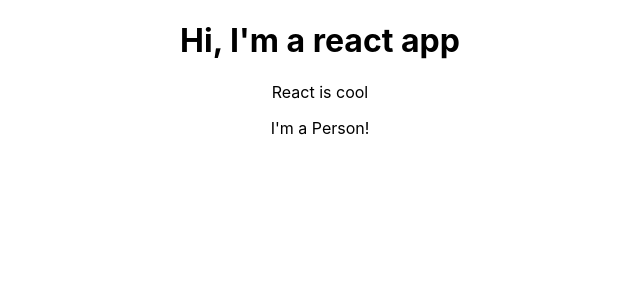
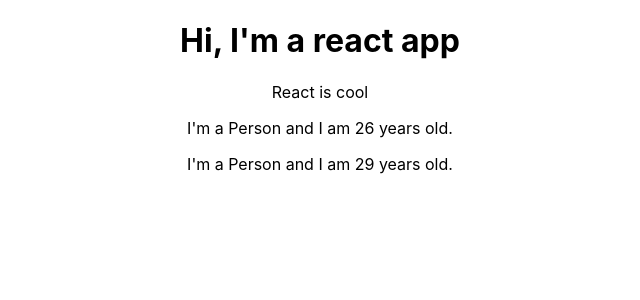
Before and after one commit to caseyjt98/Udemy-React-Tutorial, a React (Create React App) app: page / in a window 1280 px wide. Shown: the top 300 px of the page, without its empty margins (320-960 px from the left). Built offline with nearby package versions, Linux system fonts and the light colour scheme.

Commit message:
dynamic content

```diff
--- a/src/App.js
+++ b/src/App.js
@@ -9,6 +9,7 @@
         <h1> Hi, I'm a react app </h1>
         <p> React is cool </p>
         <Person />
+        <Person />
       </div>
     );
   }
--- a/src/Person/Person.js
+++ b/src/Person/Person.js
@@ -3,7 +3,7 @@
 const person = () => {
     return (
         <div>
-            <p> I'm a Person! </p>
+            <p> I'm a Person and I am {Math.floor(Math.random() * 30)} years old. </p>
         </div>
     )
 }
```
